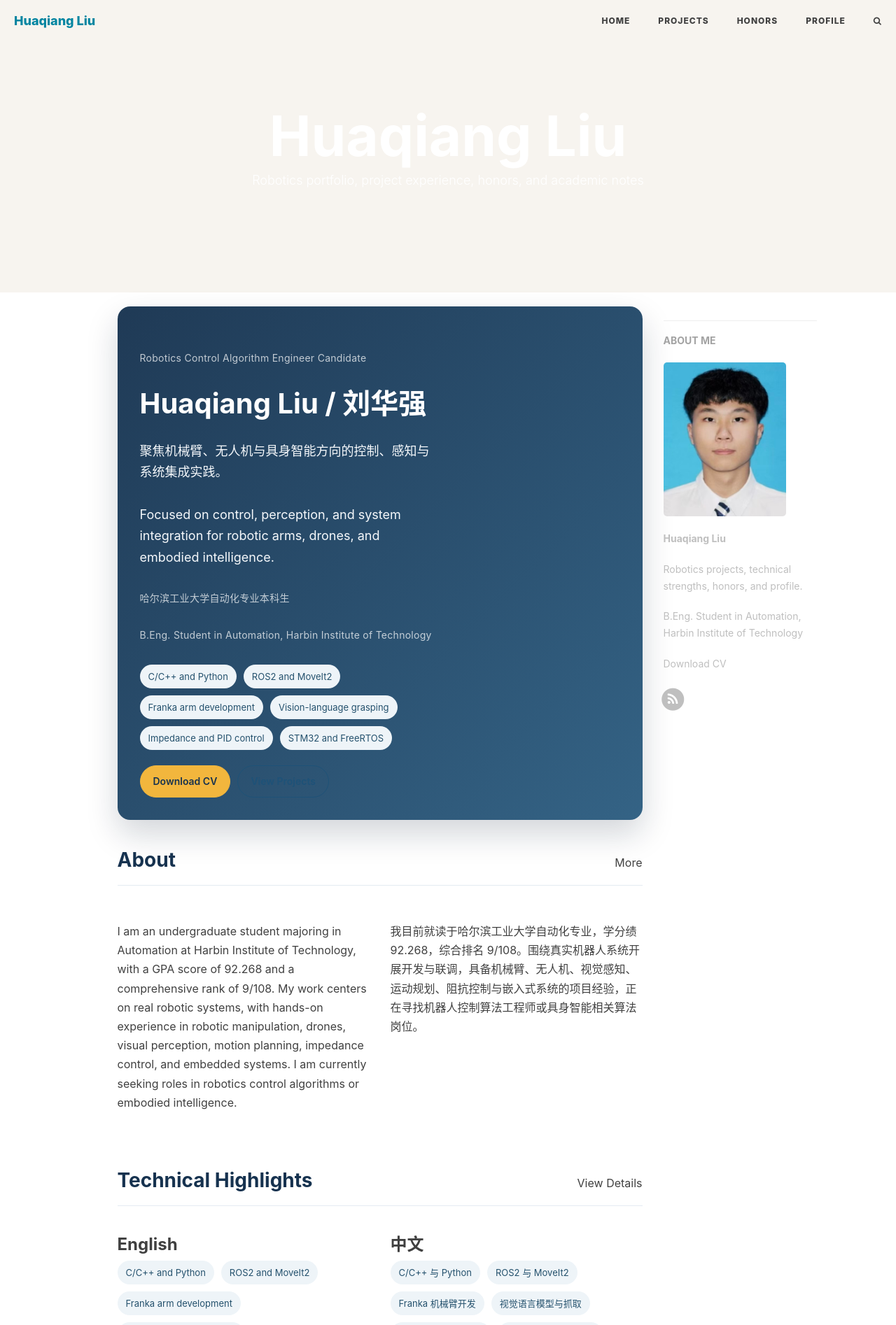
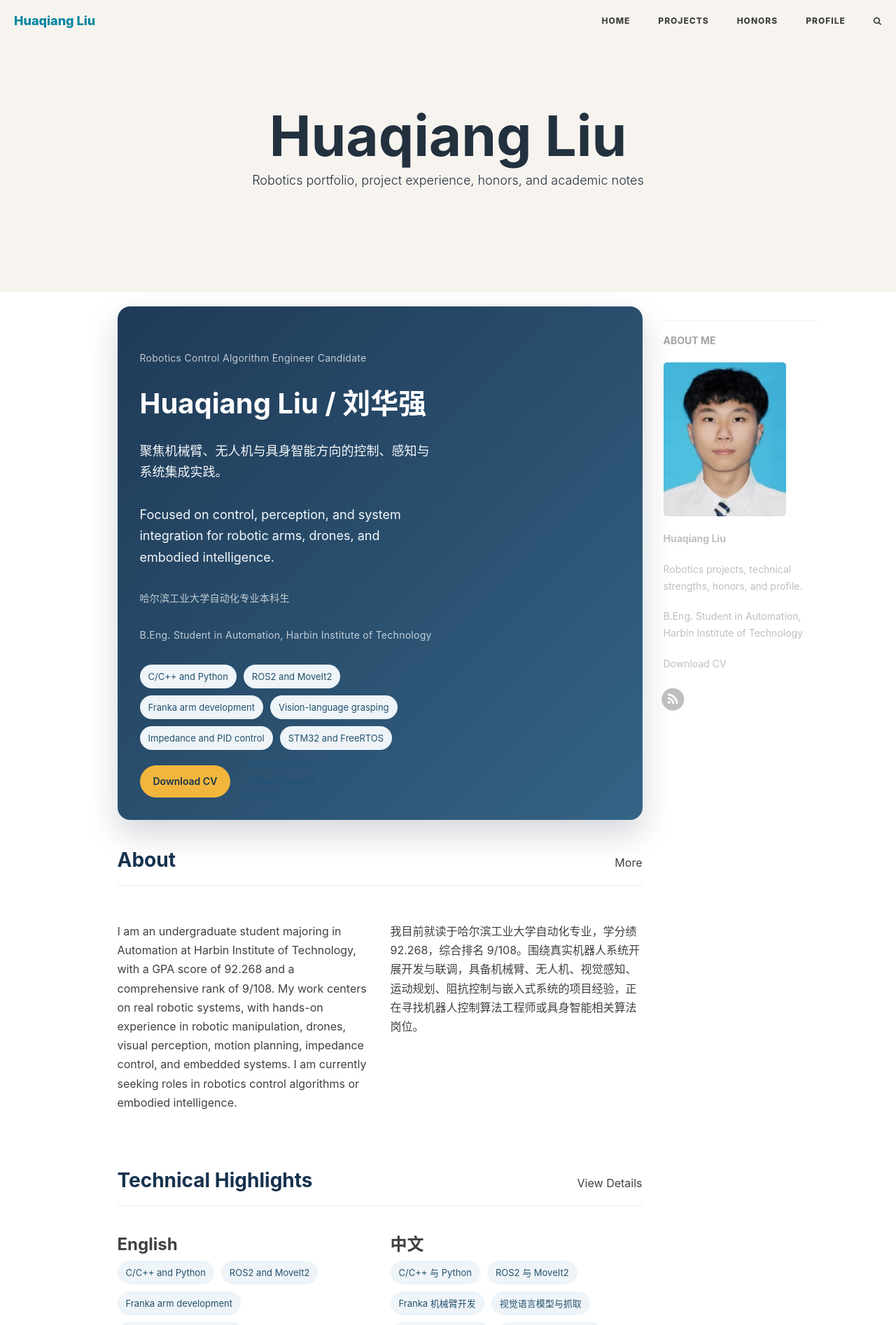
Before and after one commit to huaqLiu/huaqLiu.github.io, a Jekyll site: the page built from index.html, in a window 1280 px wide. Shown: the top 1894 px of the page at 70% size. Built offline with Jekyll 4.4.1, drawn with Linux system fonts in a browser that asks for light colours; nearby versions of some CDN libraries; the list of posts is cut into pages by our own code; comment, search, counter and statistics services are not loaded.

Commit message:
标题颜色加深

```diff
--- a/_includes/intro-header.html
+++ b/_includes/intro-header.html
@@ -17,6 +17,17 @@
         height: 100%;
         position: absolute;
         background: rgba(0,0,0, {{ page.header-mask }});
+    }
+    {% endif %}
+
+    {% if include.type == 'page' and page.header-bg-css %}
+    header.intro-header .site-heading,
+    header.intro-header .page-heading,
+    header.intro-header .site-heading h1,
+    header.intro-header .page-heading h1,
+    header.intro-header .site-heading .subheading,
+    header.intro-header .page-heading .subheading {
+        color: #23313f;
     }
     {% endif %}
 </style>
```
